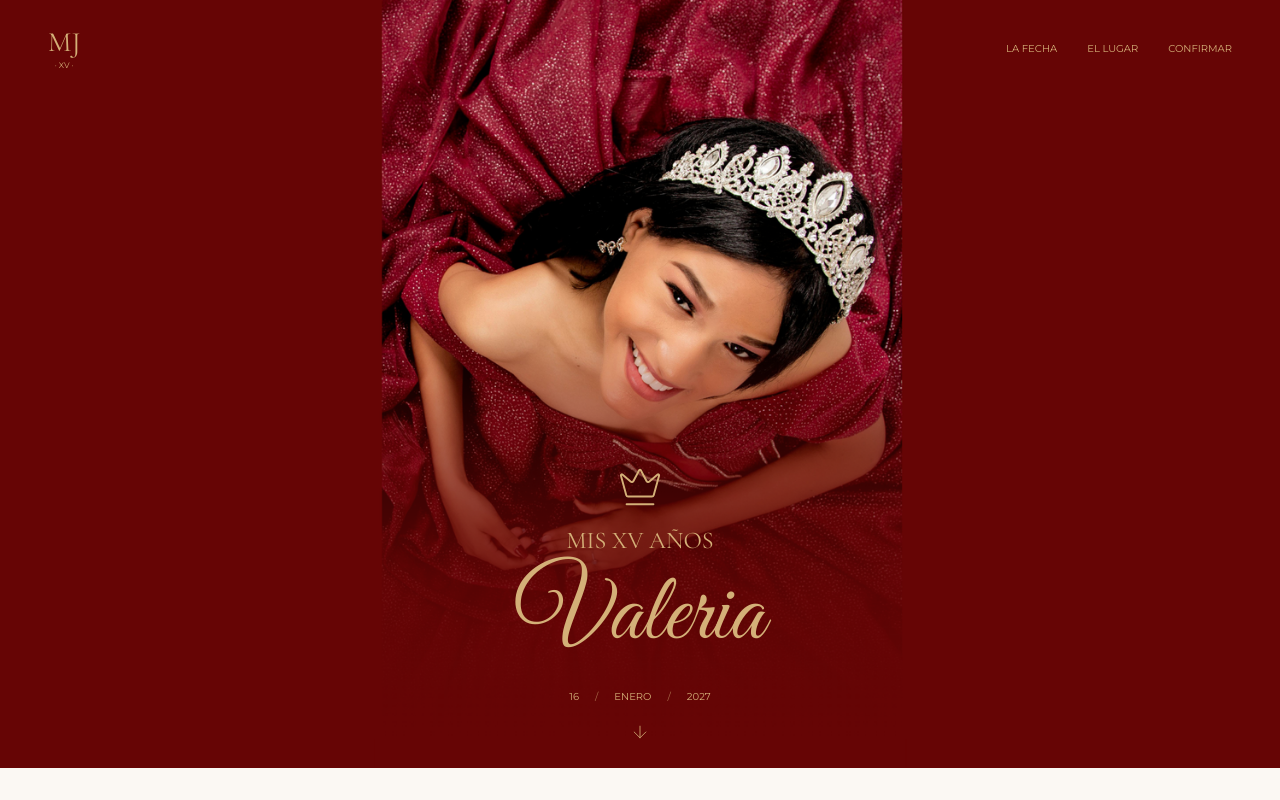
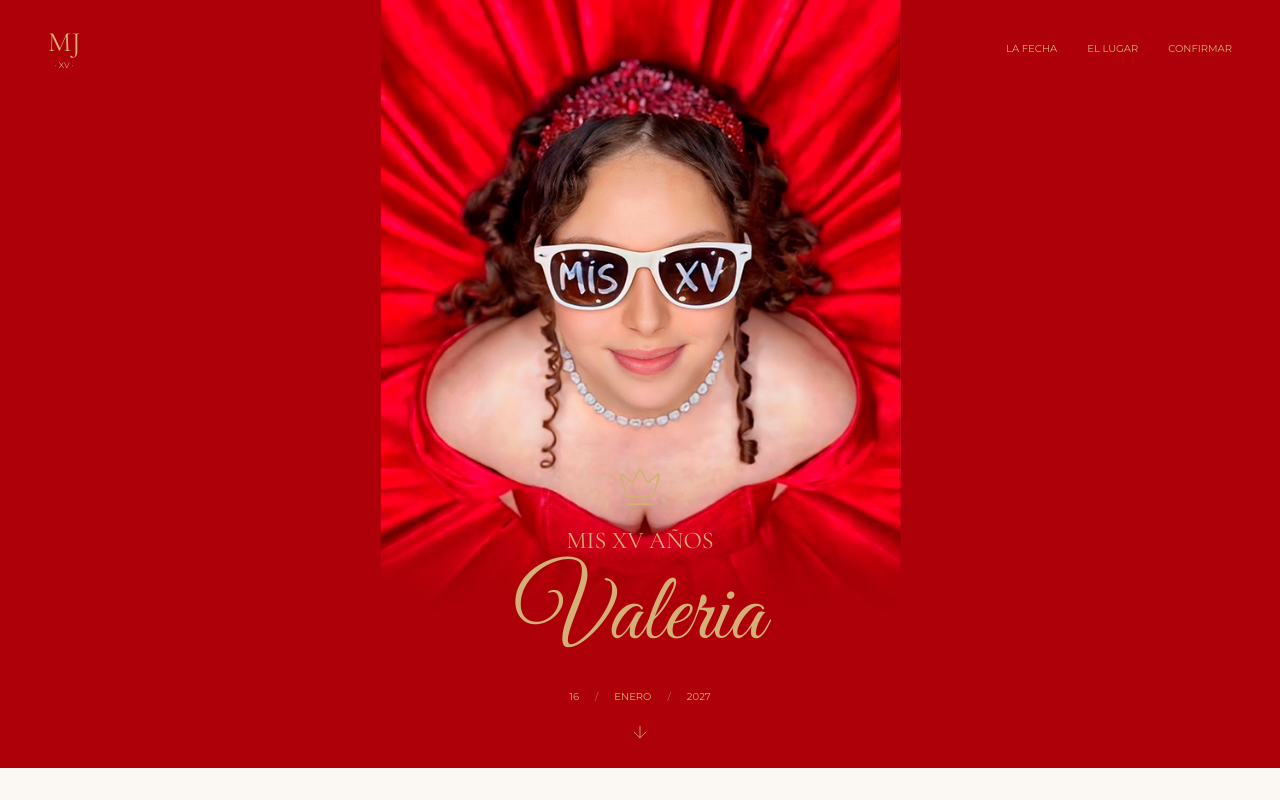
Before and after one commit to Magux14/xv-vale, a React (Vite) app: page / in a window 1280 px wide. Shown: the top 800 px of the page. Built offline with nearby package versions, Linux system fonts and the light colour scheme.

Commit message:
update: hero banner y color principal rojo

```diff
--- a/src/styles/global.scss
+++ b/src/styles/global.scss
@@ -5,7 +5,7 @@
   font-synthesis: none;
   text-rendering: optimizeLegibility;
   -webkit-font-smoothing: antialiased;
-  --wine: #660505;
+  --wine: #AD0008;
   --wine-dark: #450507;
   --gold: #d4b078;
   --gold-dark: #806026;
```
Also changed, not shown: public/images/hero-old.png (added), public/images/hero.png, 6 other files (tests, documents, lock files or other folders).
